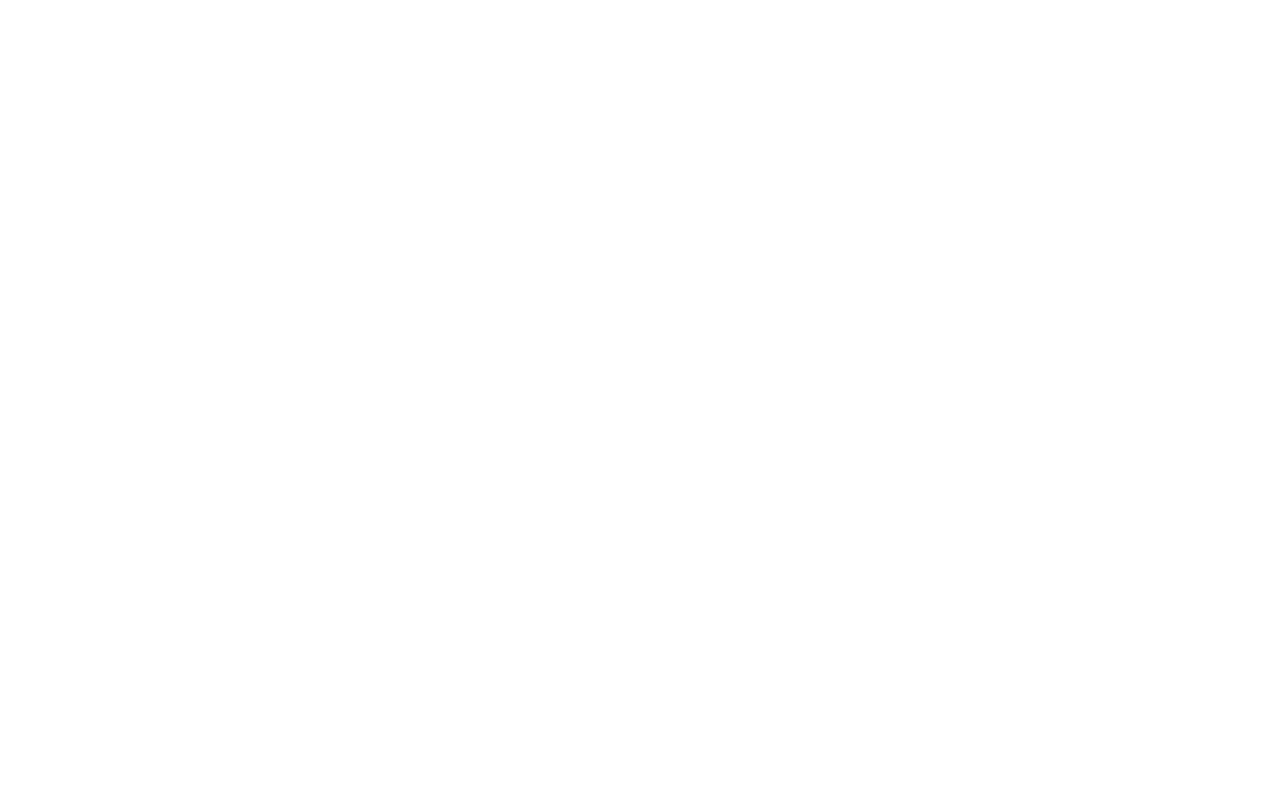
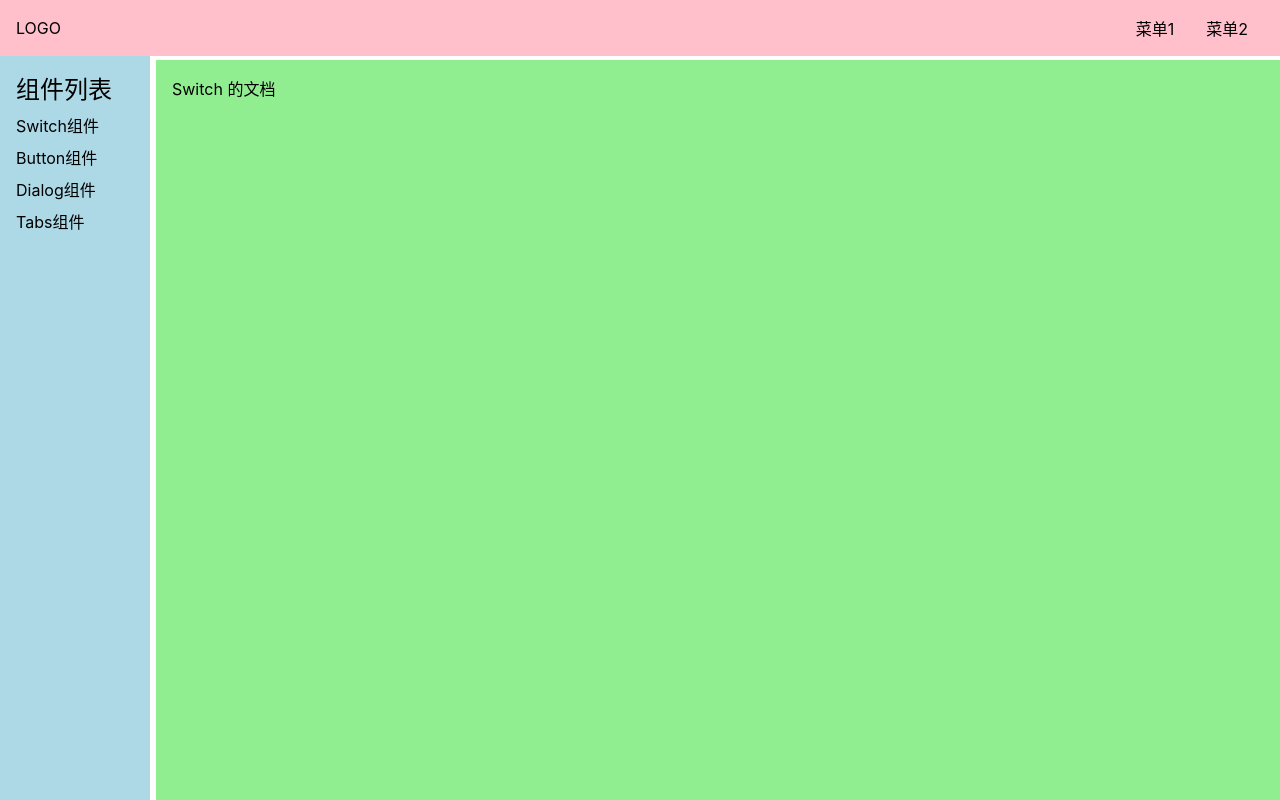
Before and after one commit to xiaoxiaoikhoudvan/xiaoUIF, a Vue app: page /#/doc/switch in a window 1280 px wide. Before the commit this address had no page. Built offline with nearby package versions, Linux system fonts and the light colour scheme.

Commit message:
初始化官网页面

```diff
--- a/src/App.vue
+++ b/src/App.vue
@@ -4,13 +4,19 @@
 
 <script lang="ts">
 import {ref,provide} from "vue"
+import {router} from './router'
 
 export default {
   name: 'App',
   setup() {
-    const width = document.documentElement.clientWidth
-    const menuVisible = ref(width <= 500 ? false : true)
-    provide('menuVisible',menuVisible)
+    const width = document.documentElement.clientWidth;
+    const menuVisible = ref(width <= 500 ? false : true);
+    provide('menuVisible',menuVisible);
+    router.afterEach(()=>{
+      if(width <= 500){
+        menuVisible.value = false;
+      }
+    })
   }
 }
 </script>
--- /dev/null
+++ b/src/components/ButtonTool.vue
@@ -0,0 +1,5 @@
+<template>
+    <div>
+        <p>Button 的文档</p>
+    </div>
+</template>
--- /dev/null
+++ b/src/components/DialogTool.vue
@@ -0,0 +1,5 @@
+<template>
+    <div>
+        <p>Dialog 的文档</p>
+    </div>
+</template>
--- /dev/null
+++ b/src/components/DocDemo.vue
@@ -0,0 +1,5 @@
+<template>
+    <div>
+        默认页面
+    </div>
+</template>
--- /dev/null
+++ b/src/components/SwitchTool.vue
@@ -0,0 +1,5 @@
+<template>
+    <div>
+        <p>Switch 的文档</p>
+    </div>
+</template>
--- /dev/null
+++ b/src/components/TabsTool.vue
@@ -0,0 +1,5 @@
+<template>
+    <div>
+        <p>Tabs 的文档</p>
+    </div>
+</template>
--- a/src/components/Topnav.vue
+++ b/src/components/Topnav.vue
@@ -25,7 +25,10 @@
         background: pink;
         display: flex;
         padding: 16px;
-        position: relative;
+        position: fixed;
+        top: 0;
+        left: 0;
+        width: 100%;
         z-index: 10;//为了写z-index要加上position:relative
         justify-content: center;
         align-items: center;
--- a/src/main.ts
+++ b/src/main.ts
@@ -1,19 +1,7 @@
 import { createApp } from 'vue'
 import App from './App.vue'
 import './index.scss'
-import {createWebHashHistory,createRouter} from 'vue-router'
-import Home from './views/Home.vue'
-import Doc from './views/Doc.vue'
-
-const history = createWebHashHistory()
-const router = createRouter({
-    history:history,
-    routes:[
-        {path:'/',component:Home},
-        {path:'/doc',component:Doc},
-    ]
-})
-
+import {router} from './router'
 const app = createApp(App)
 app.use(router)
 app.mount('#app')
--- /dev/null
+++ b/src/router.ts
@@ -0,0 +1,23 @@
+import {createWebHashHistory,createRouter} from 'vue-router'
+import Home from './views/Home.vue'
+import Doc from './views/Doc.vue'
+import SwitchTool from './components/SwitchTool.vue'
+import ButtonTool from './components/ButtonTool.vue'
+import DialogTool from './components/DialogTool.vue'
+import TabsTool from './components/TabsTool.vue'
+import DocDemo from './components/DocDemo.vue'
+
+const history = createWebHashHistory()
+export const router = createRouter({
+    history:history,
+    routes:[
+        {path:'/',component:Home},
+        {path:'/doc',component:Doc,children:[
+            {path:'',component:DocDemo},
+            {path:"switch",component:SwitchTool},
+            {path:"button",component:ButtonTool},
+            {path:"dialog",component:DialogTool},
+            {path:"tabs",component:TabsTool}
+        ]},
+    ]
+});
--- a/src/views/Doc.vue
+++ b/src/views/Doc.vue
@@ -1,6 +1,6 @@
 <template>
-    <div>
-        <Topnav/>
+    <div class="layout">
+        <Topnav class="nav"/>
         <div class="content">
             <aside v-if="menuVisible">
                 <h2>组件列表</h2>
@@ -19,7 +19,9 @@
                     </li>
                 </ol>
             </aside>
-            <main>主内容</main>
+            <main>
+                <router-view></router-view>
+            </main>
         </div>
     </div>
 </template>
@@ -35,11 +37,42 @@
 }
 </script>
 <style lang="scss" scoped>
+.layout{
+    display: flex;
+    flex-direction: column;
+    height: 100vh;
+    > .nav{
+        flex-shrink: 0;
+    }
+    > .content {
+        flex-grow: 1;
+        padding-top: 60px;
+        padding-left: 156px;
+        @media (max-width:500px){
+            padding-left: 0;
+        }
+    }
+}
+.content{
+    display: flex;
+    > aside {
+        flex-shrink:0;
+    }
+    > main {
+        flex-grow:1;
+        padding: 16px;
+        background: lightgreen;
+    }
+}
     aside{
         background: lightblue;
         width: 150px;
         padding: 16px;
-
+        position: fixed;
+        top: 0;
+        left: 0;
+        padding-top: 70px;
+        height: 100%;
         > h2 {
             margin-bottom: 4px;
         }
@@ -48,11 +81,8 @@
                 padding: 4px 0;
             }
         }
-        @media (max-width:500px) {
-            position: fixed;
-            top: 0;
-            left: 0;
-            padding-top: 65px;
-        }
+    }
+    main {
+        overflow: auto;
     }
 </style>
```
